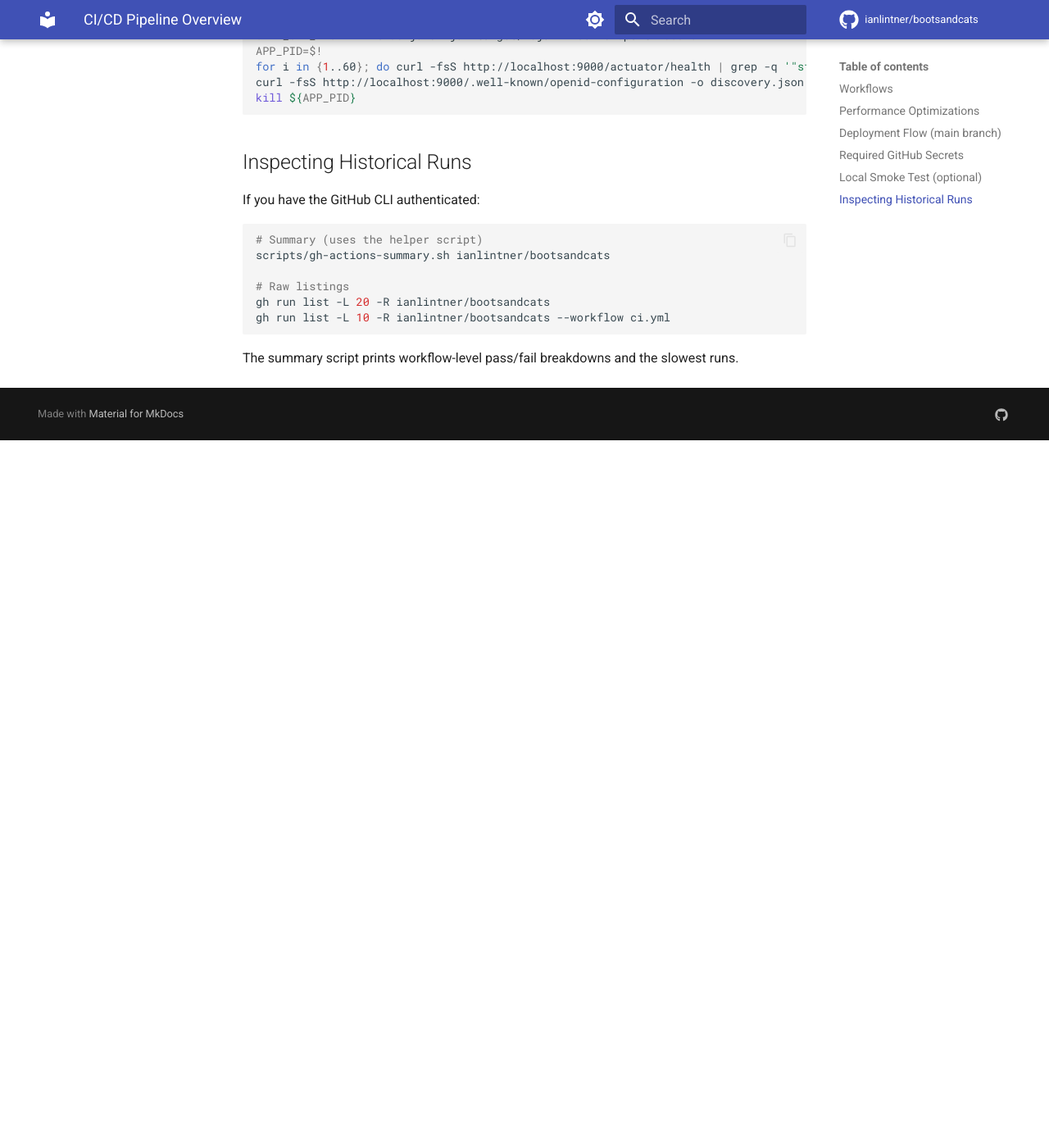
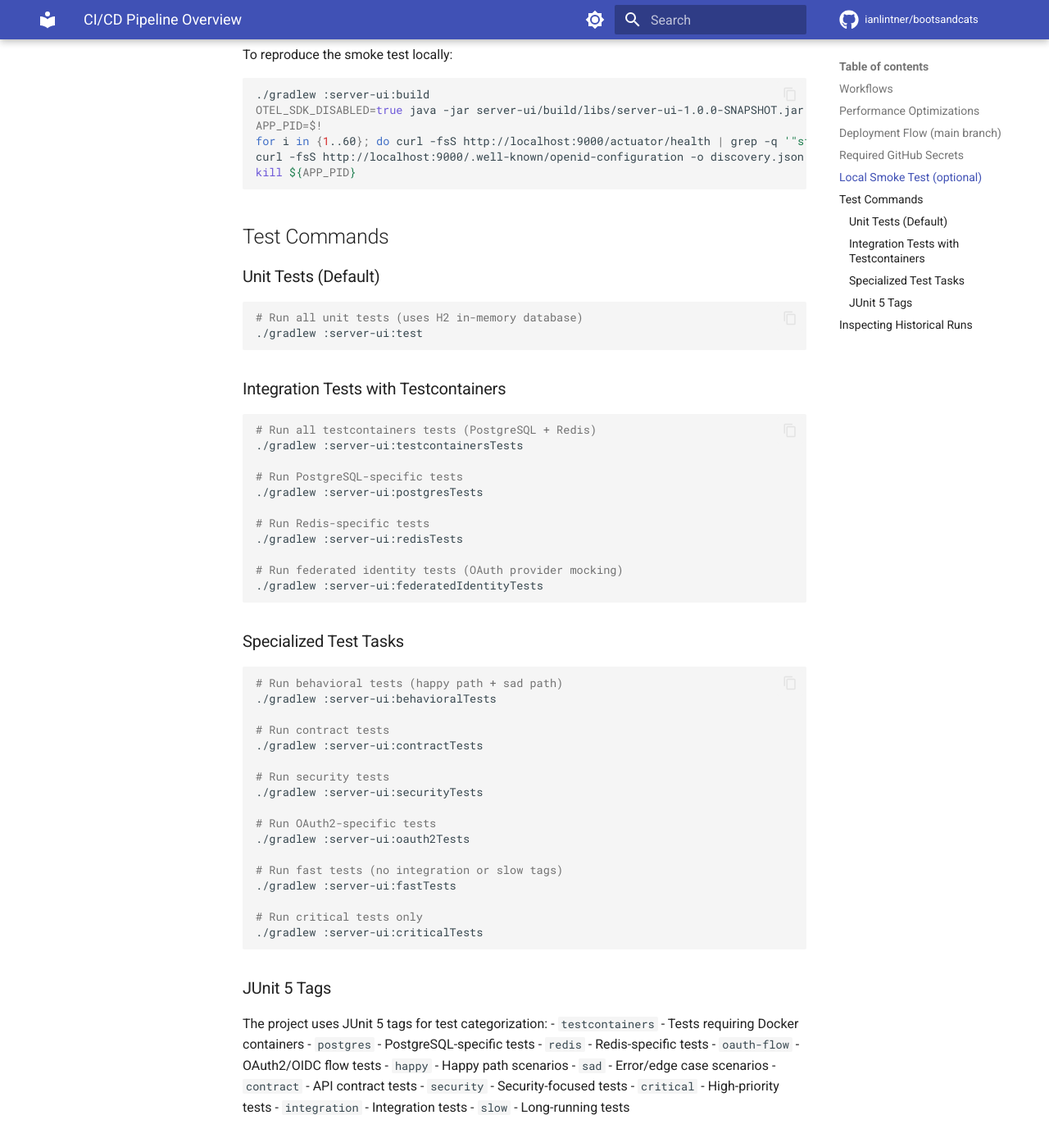
Before and after one commit to ianlintner/bootsandcats, an MkDocs documentation site: the page built from docs/ci.md, in a window 1280 px wide and 1400 px high, scrolled down 2597 px. Shown: the whole window at 82% size. Built offline with MkDocs 1.6.1 and Material for MkDocs 9.7.7, drawn with Linux system fonts in a browser that asks for light colours; comment, search, counter and statistics services are not loaded; the version menu is left out; before the commit the page ends 3134 px from its top, so only the background shows below that; some of the changed text lies outside the part shown.

Commit message:
feat: Add integration tests workflow and update documentation for Gradle usage

````diff
--- a/docs/ci.md
+++ b/docs/ci.md
@@ -1,21 +1,21 @@
 # CI/CD Pipeline Overview
 
-This project uses GitHub Actions. The pipeline is optimized for fast feedback and clear separation of concerns.
+This project uses GitHub Actions with Gradle 9.0 for builds. The pipeline is optimized for fast feedback and clear separation of concerns.
 
 ## Workflows
 
 - CI (`.github/workflows/ci.yml`)
   - Triggers: push to `main` and `feature/**`, and pull requests to `main` (docs-only changes are ignored)
   - Jobs (in order):
-    1. Build & Unit Tests
+    1. MkDocs Build
+       - Python 3.12 for documentation site
+       - Builds MkDocs site and uploads artifact
+    2. Build & Unit Tests
        - Java 21 via Temurin
-       - Caching: Maven dependencies (actions/setup-java cache=maven)
-       - Formatting check (spotless:check)
-       - Unit tests with JaCoCo coverage and rule (>=70%)
-       - Uploads: surefire and JaCoCo reports; packaged JAR artifact
-    2. Integration Tests
-       - Runs Failsafe tests only (`*IT.java`, `*IntegrationTest.java`)
-       - Uploads: failsafe reports
+       - Gradle 9.0 with dependency caching
+       - Formatting check (`spotlessCheck`)
+       - Unit tests with JaCoCo coverage
+       - Uploads: test reports, JaCoCo reports, packaged JARs
     3. Static Analysis
        - SpotBugs (with FindSecBugs), strict fail on findings
        - Uploads: XML/HTML reports
@@ -26,17 +26,17 @@
        - Fetches and validates OIDC discovery document
        - Uploads: app logs and discovery JSON
     5. Deploy to AKS (main branch only)
-       - Downloads packaged JAR from build job
-       - Builds Docker image (reuses JAR, no recompile)
+       - Downloads packaged JARs and MkDocs site
+       - Builds multi-arch Docker images (amd64/arm64)
        - Pushes to Azure Container Registry (gabby.azurecr.io)
-       - Tags: `latest` and git SHA
-       - Deploys to AKS cluster "bigboy" via kubectl
+       - Syncs K8s manifests to GitOps storage
+       - Deploys oauth2-server and profile-ui to AKS cluster
        - Verifies rollout status and pod health
 
 - Manual Load Test (`.github/workflows/load-test.yml`)
   - Trigger: manual (workflow_dispatch)
   - Parameters: `users`, `durationSeconds`
-  - Runs Gatling via `-Pload-test` and uploads results
+  - Runs Gatling load tests and uploads results
 
 - Security Scan (`.github/workflows/security.yml`)
   - Triggers: weekly schedule + manual
@@ -44,8 +44,9 @@
   - Runs OWASP Dependency-Check and uploads reports
 
 ## Performance Optimizations
-- Maven dependency caching via setup-java
-- Multi-threaded Maven (`-T 1C`) where safe
+- Gradle dependency caching via `gradle/actions/setup-gradle@v4`
+- Parallel Gradle execution (`--parallel`)
+- Build cache enabled (`--build-cache`)
 - Artifact reuse (JAR built once; smoke and deploy jobs reuse it)
 - Docker build reuses packaged JAR (no rebuild in container)
 - Concurrency control cancels superseded runs for same ref
@@ -56,16 +57,19 @@
 ```
 Push to main
     ↓
-Build & Unit Tests → package JAR → upload artifact
+MkDocs Build (parallel with Build & Unit Tests)
     ↓
-Integration Tests (parallel with Static Analysis)
+Build & Unit Tests → package JARs → upload artifacts
+    ↓
+Static Analysis (after Build)
     ↓
 Smoke Test (validates app boots and serves OIDC)
     ↓
 Deploy (main only):
-  - Download JAR artifact
-  - Build Docker image
-  - Push to ACR (gabby.azurecr.io/oauth2-server)
+  - Download JAR artifacts + MkDocs site
+  - Build multi-arch Docker images (amd64/arm64)
+  - Push to ACR (gabby.azurecr.io/oauth2-server, profile-ui)
+  - Sync K8s manifests to GitOps storage
   - Deploy to AKS (bigboy cluster)
   - Verify rollout
 ```
@@ -85,13 +89,71 @@
 To reproduce the smoke test locally:
 
 ```bash
-./mvnw -DskipTests package
-OTEL_SDK_DISABLED=true java -jar target/*.jar --server.port=9000 &
+./gradlew :server-ui:build
+OTEL_SDK_DISABLED=true java -jar server-ui/build/libs/server-ui-1.0.0-SNAPSHOT.jar --server.port=9000 &
 APP_PID=$!
 for i in {1..60}; do curl -fsS http://localhost:9000/actuator/health | grep -q '"status"\s*:\s*"UP"' && echo healthy && break; sleep 2; done
 curl -fsS http://localhost:9000/.well-known/openid-configuration -o discovery.json
 kill ${APP_PID}
 ```
+
+## Test Commands
+
+### Unit Tests (Default)
+```bash
+# Run all unit tests (uses H2 in-memory database)
+./gradlew :server-ui:test
+```
+
+### Integration Tests with Testcontainers
+```bash
+# Run all testcontainers tests (PostgreSQL + Redis)
+./gradlew :server-ui:testcontainersTests
+
+# Run PostgreSQL-specific tests
+./gradlew :server-ui:postgresTests
+
+# Run Redis-specific tests
+./gradlew :server-ui:redisTests
+
+# Run federated identity tests (OAuth provider mocking)
+./gradlew :server-ui:federatedIdentityTests
+```
+
+### Specialized Test Tasks
+```bash
+# Run behavioral tests (happy path + sad path)
+./gradlew :server-ui:behavioralTests
+
+# Run contract tests
+./gradlew :server-ui:contractTests
+
+# Run security tests
+./gradlew :server-ui:securityTests
+
+# Run OAuth2-specific tests
+./gradlew :server-ui:oauth2Tests
+
+# Run fast tests (no integration or slow tags)
+./gradlew :server-ui:fastTests
+
+# Run critical tests only
+./gradlew :server-ui:criticalTests
+```
+
+### JUnit 5 Tags
+The project uses JUnit 5 tags for test categorization:
+- `testcontainers` - Tests requiring Docker containers
+- `postgres` - PostgreSQL-specific tests
+- `redis` - Redis-specific tests
+- `oauth-flow` - OAuth2/OIDC flow tests
+- `happy` - Happy path scenarios
+- `sad` - Error/edge case scenarios
+- `contract` - API contract tests
+- `security` - Security-focused tests
+- `critical` - High-priority tests
+- `integration` - Integration tests
+- `slow` - Long-running tests
 
 ## Inspecting Historical Runs
 
````
Also changed, not shown: README.md (+48 -12 lines), docs/getting-started.md (+13 -7 lines), 11 other files.
